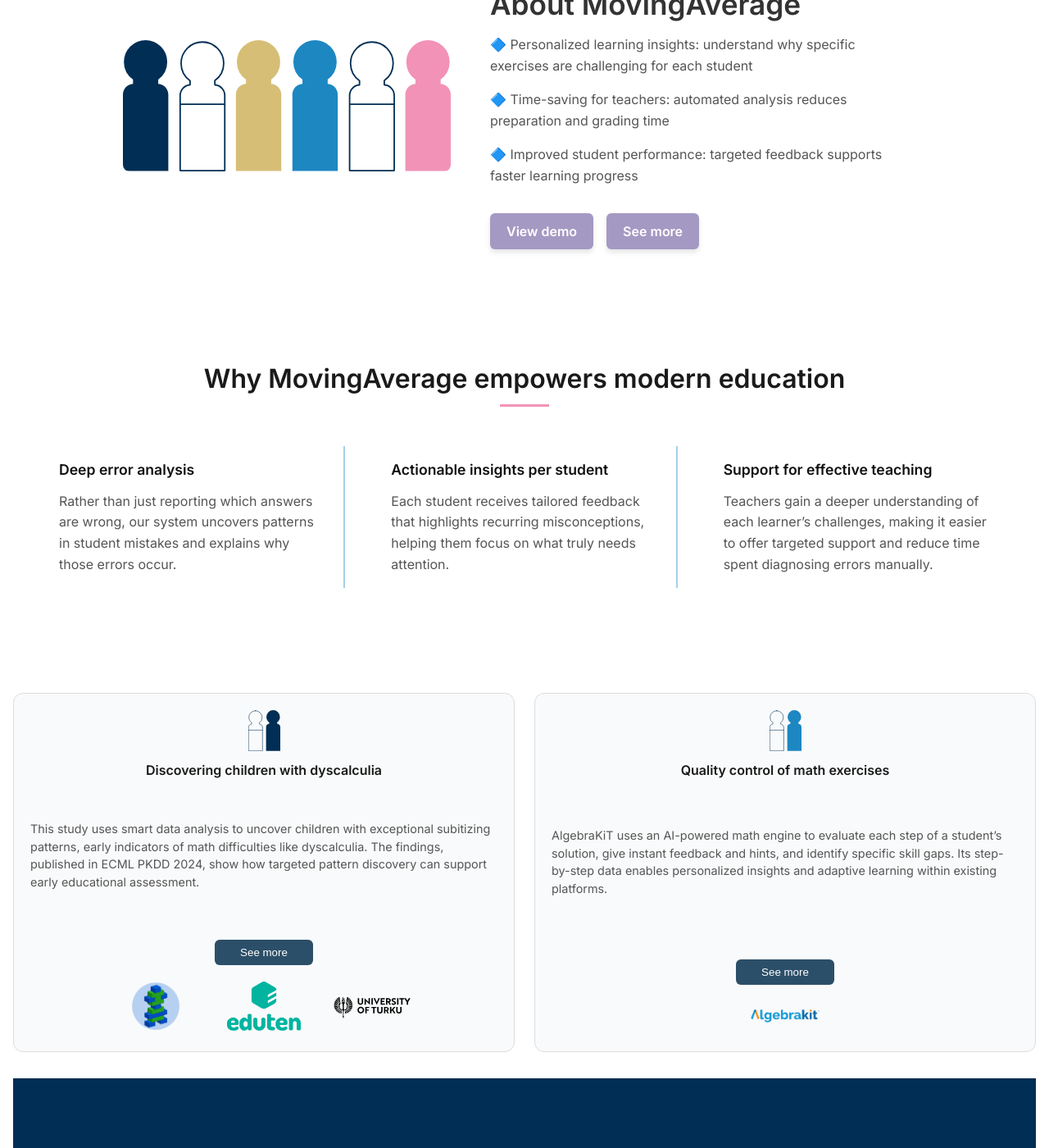
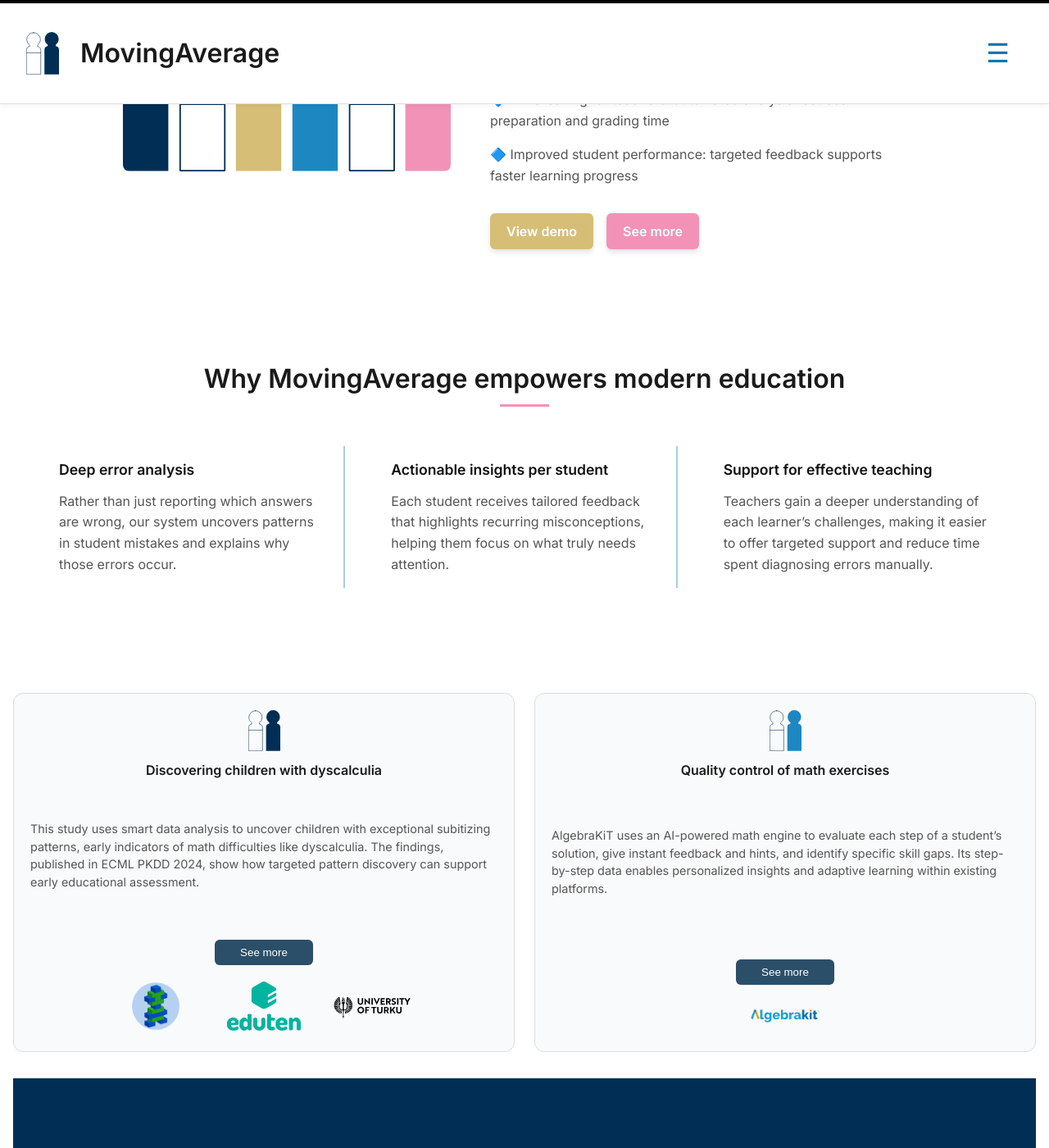
Before and after one commit to moving-average/moving-average.github.io, a Jekyll site: the page built from index.markdown, in a window 1280 px wide and 1400 px high, scrolled down 220 px. Shown: the whole window at 82% size. Built offline with Jekyll 4.4.1, drawn with Linux system fonts in a browser that asks for light colours.

Commit message:
update style.css

```diff
--- a/assets/style.css
+++ b/assets/style.css
@@ -1,4 +1,4 @@
-html, body {
+.html, body {
   margin: 0;
   padding: 0;
   font-family: "Inter", sans-serif;
@@ -265,7 +265,7 @@ footer a:hover {
 }
 
 .hero-btn.left {
-  background-color: #a499c3;
+  background-color: #d6be76;
 }
 
 .hero-btn.left:hover {
@@ -274,7 +274,7 @@ footer a:hover {
 }
 
 .hero-btn.right {
-  background-color: #a499c3;
+  background-color: #f292b7;
 }
 
 .hero-btn.right:hover {
```
